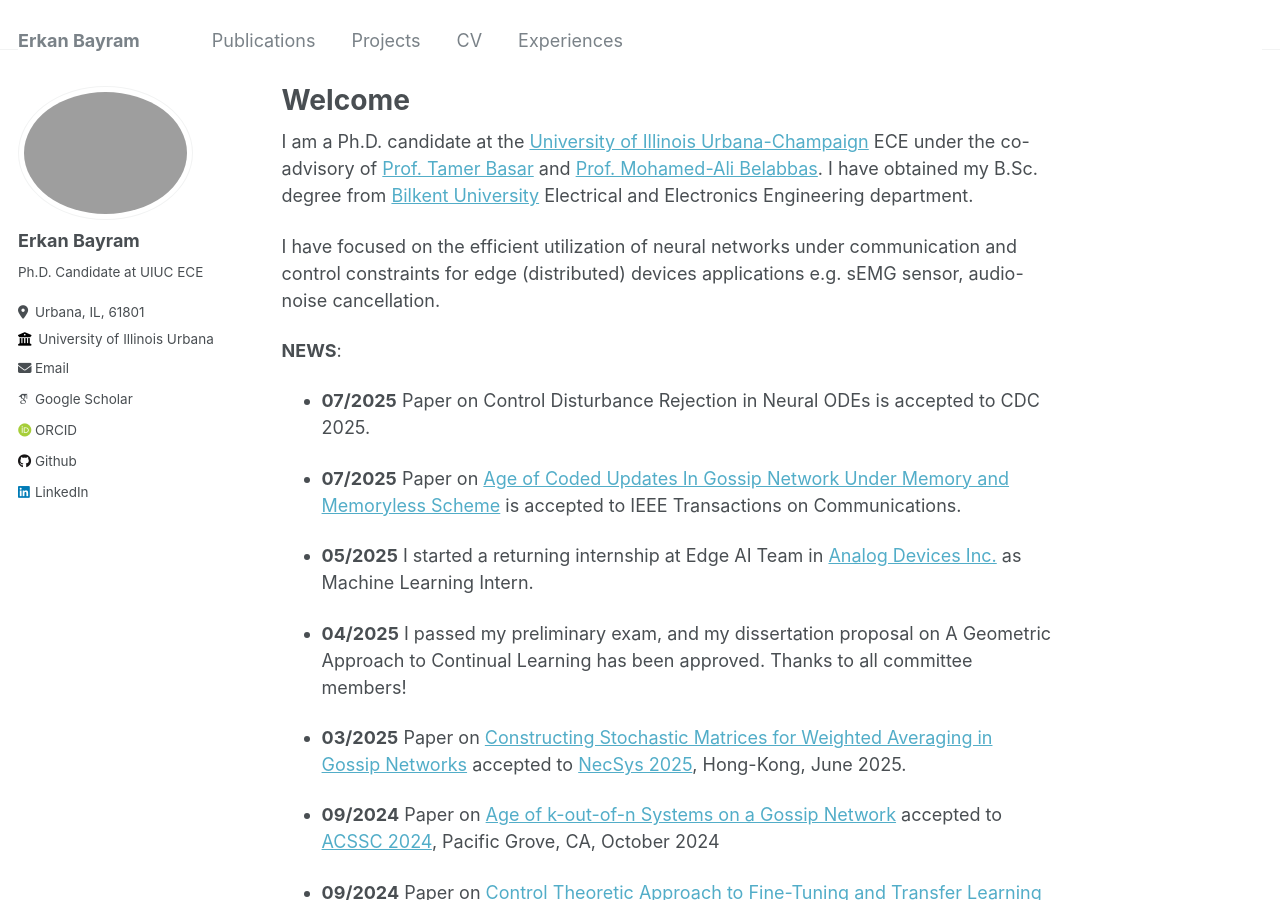
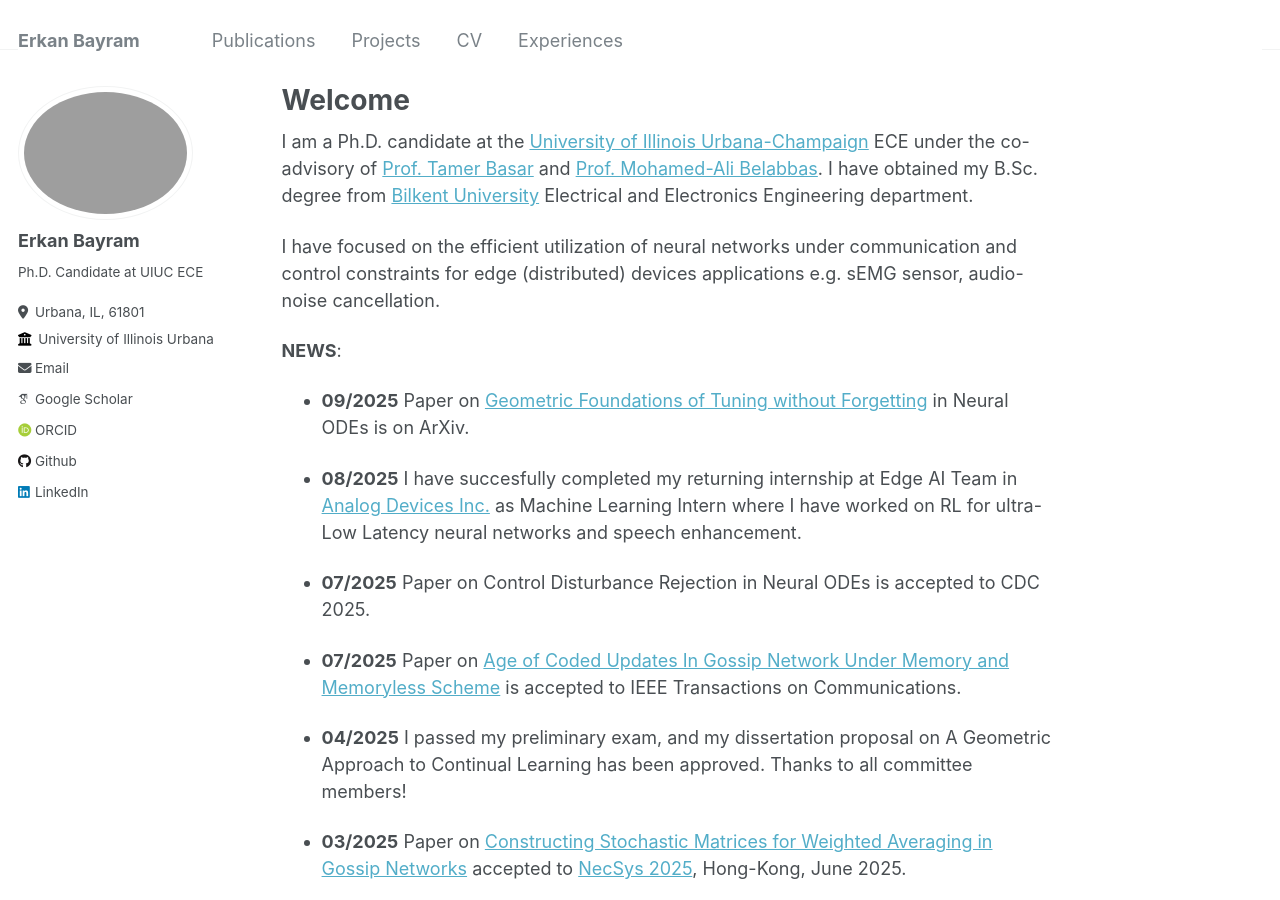
Before and after one commit to erkan1863/erkan1863.github.io, a Jekyll site: the page built from _pages/about.md, in a window 1280 px wide and 900 px high. Built offline with Jekyll 4.4.1, drawn with Linux system fonts in a browser that asks for light colours; some web fonts are replaced; a file with an impossible date is left out.

Commit message:
geo paper

```diff
--- a/_pages/about.md
+++ b/_pages/about.md
@@ -7,19 +7,20 @@ redirect_from:
   - /about.html
 ---
 
-
-
 I am a Ph.D. candidate at the [University of Illinois Urbana-Champaign](https://illinois.edu/) ECE under the co-advisory of [Prof. Tamer Basar](http://tamerbasar.csl.illinois.edu/) and [Prof. Mohamed-Ali Belabbas](https://publish.illinois.edu/belabbas/). I have obtained my B.Sc. degree from [Bilkent University](https://ee.bilkent.edu.tr/en/) Electrical and Electronics Engineering department.
 
 I have focused on the efficient utilization of neural networks under communication and control constraints for edge (distributed) devices applications e.g. sEMG sensor, audio-noise cancellation.
 
 **NEWS**:
 
+* **09/2025** Paper on [Geometric Foundations of Tuning without Forgetting](2025-09-07-GeoFoundationsTwF) in Neural ODEs is on ArXiv.
+
+* **08/2025** I have succesfully completed my returning internship at Edge AI Team in [Analog Devices Inc.](https://www.analog.com/en/index.html) as Machine Learning Intern where I have worked on RL for ultra-Low Latency neural networks and speech enhancement.
+
 * **07/2025** Paper on Control Disturbance Rejection in Neural ODEs is accepted to CDC 2025.
 
 * **07/2025** Paper on [Age of Coded Updates In Gossip Network Under Memory and Memoryless Scheme](https://erkan1863.github.io/publication/2024-10-29-age_of_coded) is accepted to IEEE Transactions on Communications.
 
-* **05/2025** I started a returning internship at Edge AI Team in [Analog Devices Inc.](https://www.analog.com/en/index.html) as Machine Learning Intern.
 
 * **04/2025** I passed my preliminary exam, and my dissertation proposal on A Geometric Approach to Continual Learning has been approved. Thanks to all committee members!
 
```
Also changed, not shown: _pages/experiences.md (+1 -1 lines), _publications/2025-09-07-GeoFoundationsTwF.md (added, +13 -0 lines).
